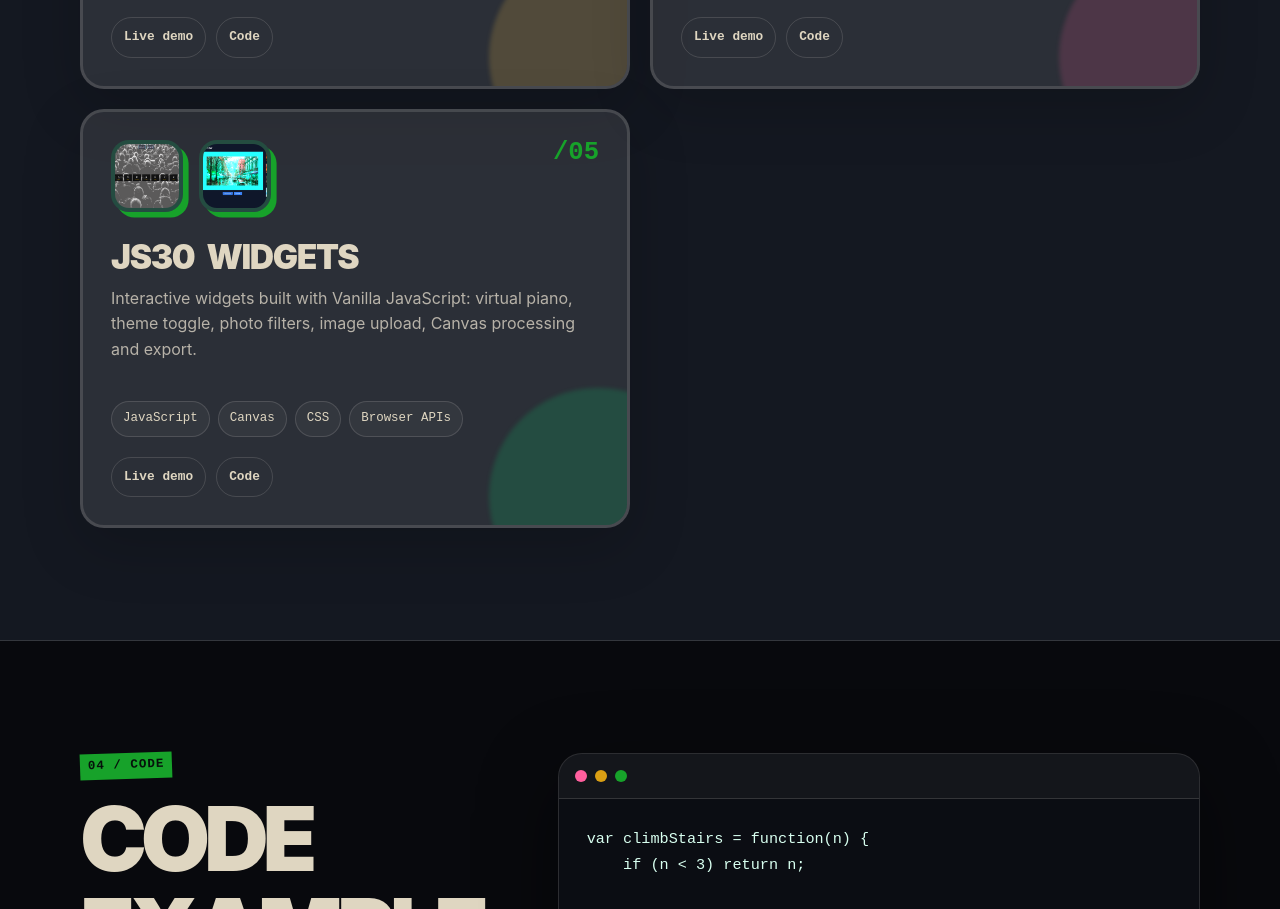
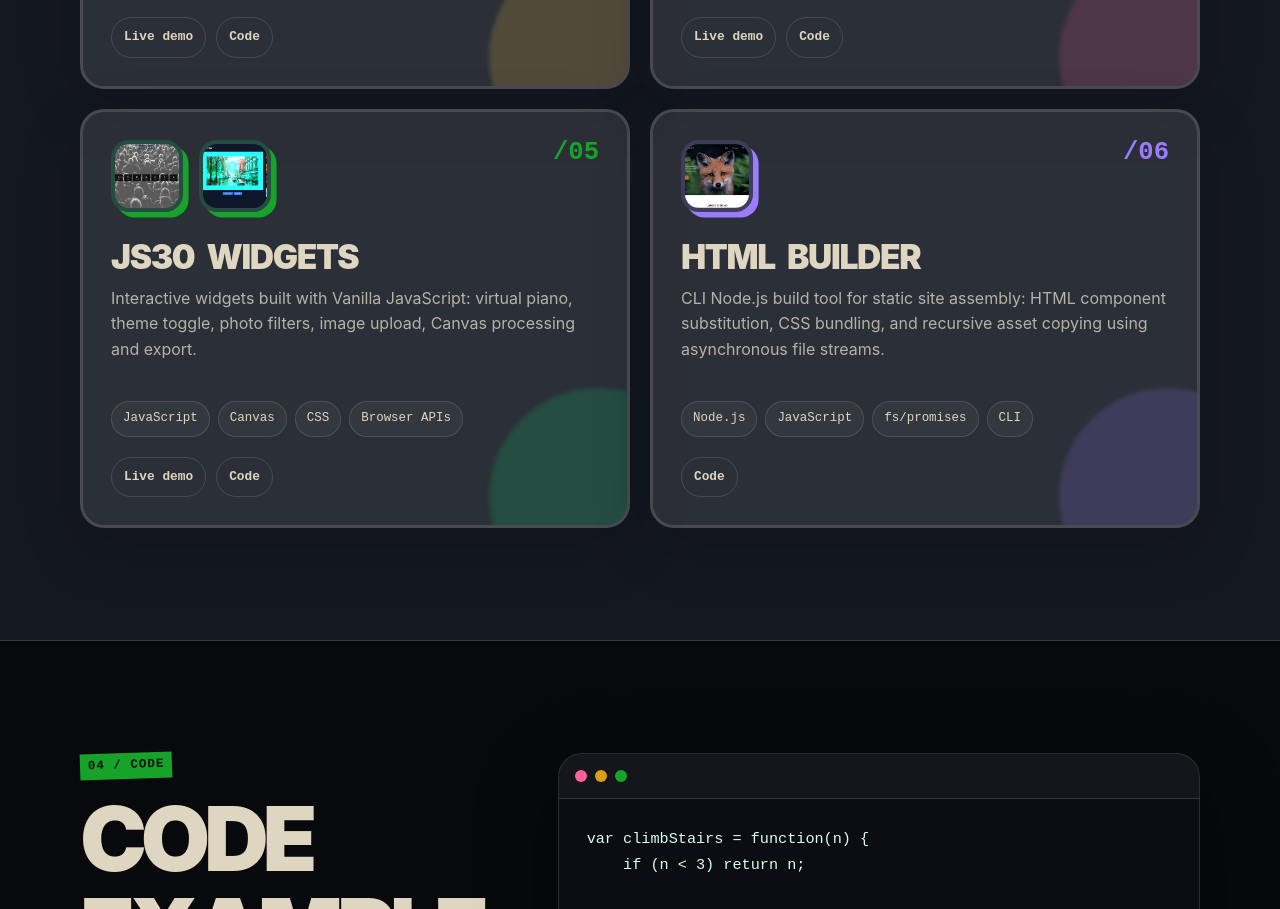
Before and after one commit to Skibsky-Ivan/rsschool-cv, a website with bundled scripts: page index.html in a window 1280 px wide. Shown: the part 3111-4020 px from the top of the page. Built offline with nearby package versions, Linux system fonts and the light colour scheme; files whose address does not match are found by name.

Commit message:
feat(projects): add HTML Builder project card

```diff
--- a/index.html
+++ b/index.html
@@ -507,6 +507,45 @@
                 </a>
               </div>
             </article>
+
+            <article class="project-card project-card--media reveal">
+              <div class="project-card__top">
+                <div class="project-thumb project-thumb--purple">
+                  <img
+                    src="./images/projects/HTML-builder.png"
+                    alt="HTML Builder project screenshot"
+                    loading="lazy"
+                    decoding="async"
+                    data-i18n="projects.alt.htmlbuilder"
+                    data-i18n-attr="alt" />
+                </div>
+                <span class="project-number">/06</span>
+              </div>
+
+              <h3>HTML Builder</h3>
+              <p data-i18n="projects.htmlbuilder.text">
+                CLI Node.js build tool for static site assembly: HTML component
+                substitution, CSS bundling, and recursive asset copying using
+                asynchronous file streams.
+              </p>
+
+              <ul class="stack-list">
+                <li>Node.js</li>
+                <li>JavaScript</li>
+                <li>fs/promises</li>
+                <li>CLI</li>
+              </ul>
+
+              <div class="project-links">
+                <a
+                  href="https://github.com/Skibsky-Ivan/HTML-builder"
+                  target="_blank"
+                  rel="noopener noreferrer"
+                  data-i18n="projects.code">
+                  Code
+                </a>
+              </div>
+            </article>
           </div>
         </div>
       </section>
@@ -567,8 +606,8 @@
               <p data-i18n="edu.bsu.fac">
                 Faculty of Mechanics and Mathematics
               </p>
-              <span data-i18n="edu.bsu.major"
-                >Major: Mathematics and Computer Science
+              <span data-i18n="edu.bsu.major">
+                Major: Mathematics and Computer Science
               </span>
               <br />
               <span data-i18n="edu.bsu.profile">
@@ -598,9 +637,9 @@
                 </li>
                 <li>
                   <strong data-i18n="edu.lang.en">English</strong>
-                  <span data-i18n="edu.lang.en.lvl"
-                    >A1, currently improving</span
-                  >
+                  <span data-i18n="edu.lang.en.lvl">
+                    A1, currently improving
+                  </span>
                 </li>
               </ul>
             </article>
@@ -621,9 +660,9 @@
             <li>
               <a href="mailto:skibsky.ivan@yandex.ru">
                 <span class="icon icon--mail" aria-hidden="true"></span>
-                <span class="footer-contacts__text"
-                  >skibsky.ivan@yandex.ru</span
-                >
+                <span class="footer-contacts__text">
+                  skibsky.ivan@yandex.ru
+                </span>
               </a>
             </li>
 
@@ -653,9 +692,9 @@
                 target="_blank"
                 rel="noopener noreferrer">
                 <span class="icon icon--discord" aria-hidden="true"></span>
-                <span class="footer-contacts__text"
-                  >Discord: @__kisel___93562</span
-                >
+                <span class="footer-contacts__text">
+                  Discord: @__kisel___93562
+                </span>
               </a>
             </li>
           </ul>
```
Also changed, not shown: images/projects/HTML-builder.png (added).
